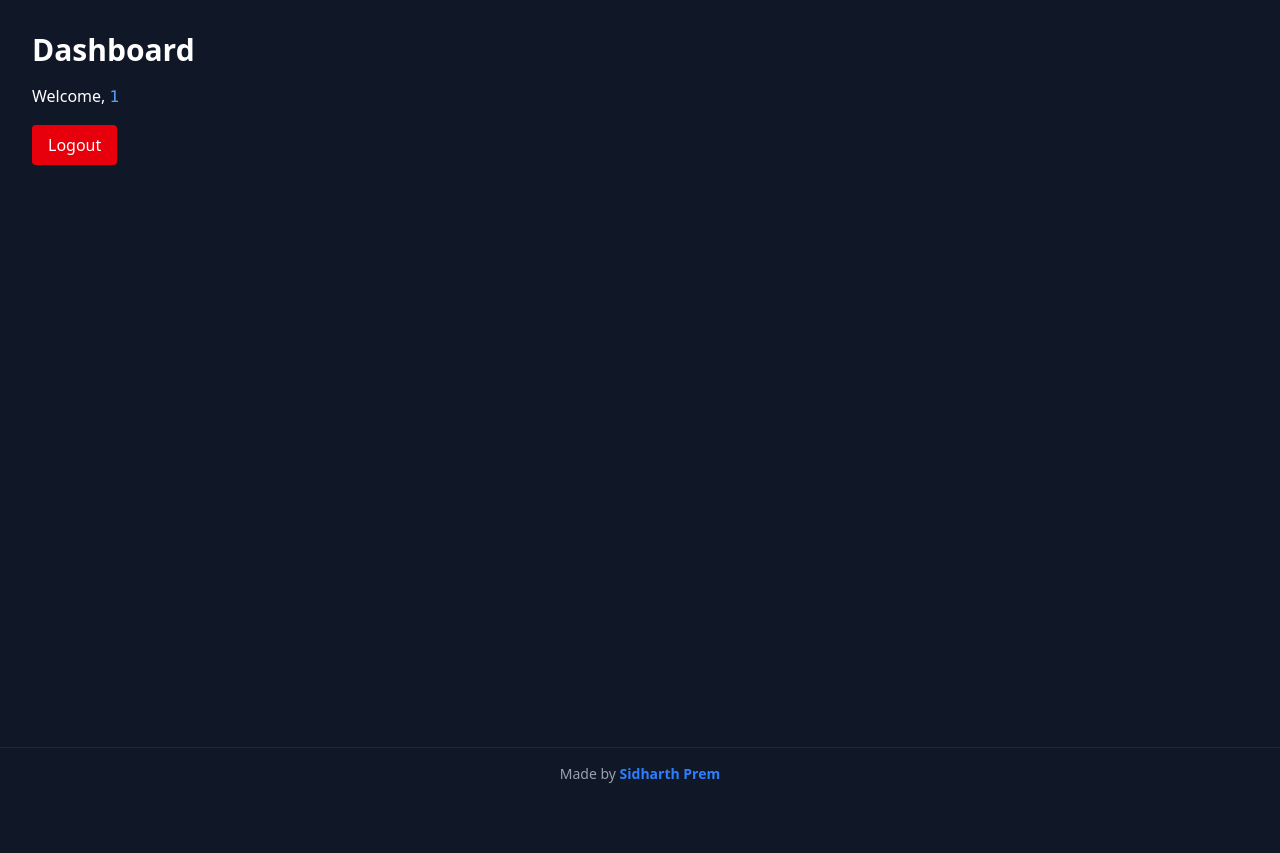
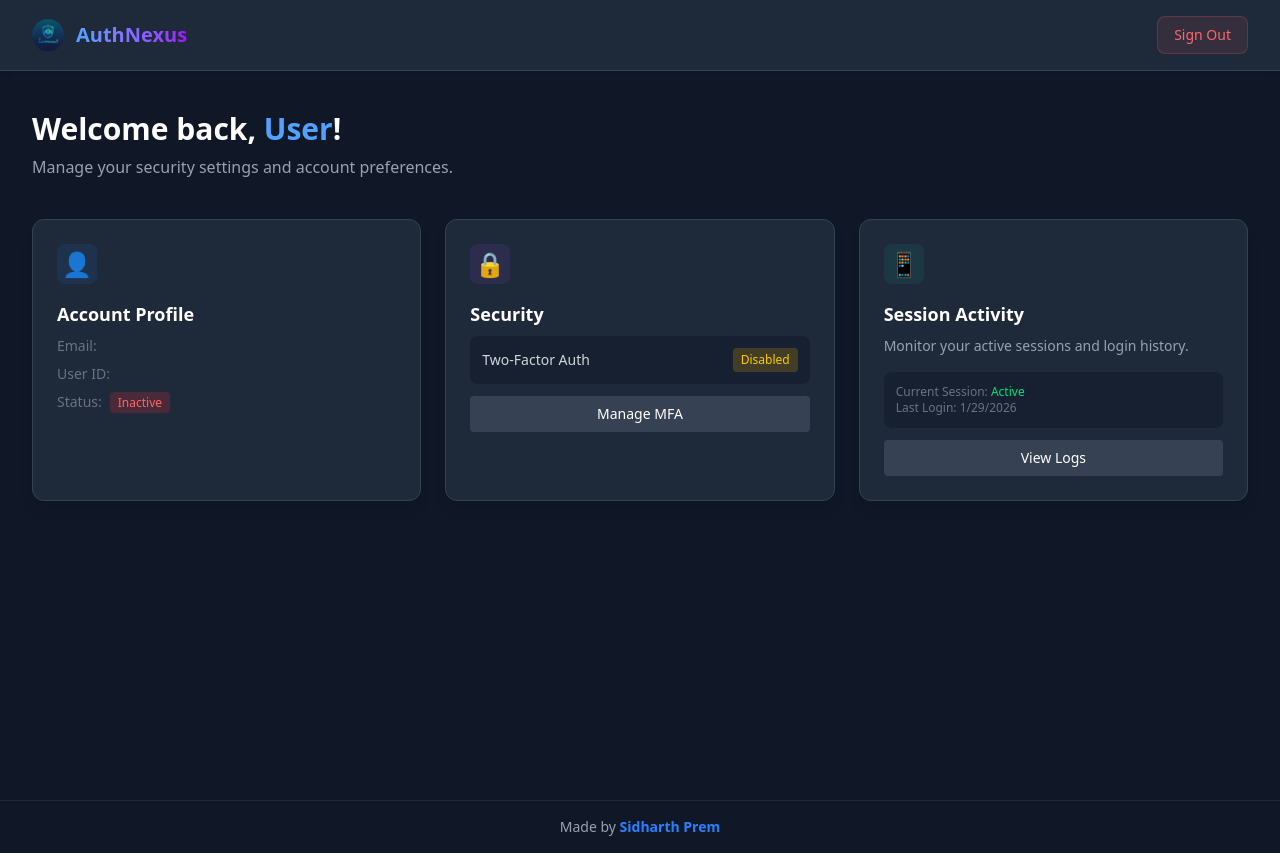
Before and after one commit to sidharthprem310/AuthNexus, a React (Vite) app in the folder frontend/: page /dashboard in a window 1280 px wide. Before the commit the page ends 800 px from the top, so only its background shows below. Built offline with nearby package versions, Linux system fonts and the light colour scheme; no server answers; sample sign-in values are in the browser's storage.

Commit message:
Enhance Dashboard UI: Add /me endpoint and premium dashboard page

```diff
--- a/frontend/src/App.jsx
+++ b/frontend/src/App.jsx
@@ -11,6 +11,8 @@ import Footer from './components/Footer';
 
 import ErrorBoundary from './components/ErrorBoundary';
 
+import Dashboard from './pages/Dashboard';
+
 function ProtectedRoute({ children }) {
   const { user, loading } = useAuth();
   const location = useLocation();
@@ -22,17 +24,6 @@ function ProtectedRoute({ children }) {
   }
 
   return children;
-}
-
-function Dashboard() {
-  const { user, logout } = useAuth();
-  return (
-    <div className="p-8">
-      <h1 className="text-3xl font-bold mb-4">Dashboard</h1>
-      <p className="mb-4">Welcome, <span className="font-mono text-blue-400">{user.sub}</span></p>
-      <button onClick={logout} className="px-4 py-2 bg-red-600 rounded hover:bg-red-700">Logout</button>
-    </div>
-  );
 }
 
 function App() {
--- /dev/null
+++ b/frontend/src/pages/Dashboard.jsx
@@ -0,0 +1,134 @@
+import React, { useEffect, useState } from 'react';
+import axios from 'axios';
+import { useAuth } from '../context/AuthContext';
+import { useNavigate } from 'react-router-dom';
+
+function Dashboard() {
+    const { logout } = useAuth();
+    const navigate = useNavigate();
+    const [userProfile, setUserProfile] = useState(null);
+    const [loading, setLoading] = useState(true);
+
+    useEffect(() => {
+        const fetchProfile = async () => {
+            try {
+                const res = await axios.get('/auth/me');
+                setUserProfile(res.data);
+            } catch (err) {
+                console.error("Failed to fetch profile", err);
+                // If 401, maybe logout? But AuthContext handles that mostly.
+            } finally {
+                setLoading(false);
+            }
+        };
+        fetchProfile();
+    }, []);
+
+    const handleLogout = () => {
+        logout();
+        navigate('/')
+    };
+
+    if (loading) {
+        return (
+            <div className="min-h-screen bg-gray-900 flex items-center justify-center text-white">
+                <div className="animate-spin rounded-full h-12 w-12 border-t-2 border-b-2 border-blue-500"></div>
+            </div>
+        );
+    }
+
+    return (
+        <div className="min-h-screen bg-gray-900 text-gray-100 flex flex-col">
+            {/* Header */}
+            <header className="bg-gray-800 border-b border-gray-700 shadow-md">
+                <div className="max-w-7xl mx-auto px-4 sm:px-6 lg:px-8 py-4 flex justify-between items-center">
+                    <div className="flex items-center space-x-3">
+                        <img src="/logo.png" alt="Logo" className="h-8 w-8" />
+                        <h1 className="text-xl font-bold bg-clip-text text-transparent bg-gradient-to-r from-blue-400 to-purple-600">
+                            AuthNexus
+                        </h1>
+                    </div>
+                    <button
+                        onClick={handleLogout}
+                        className="px-4 py-2 text-sm font-medium text-red-400 bg-red-400/10 rounded-lg hover:bg-red-400/20 transition border border-red-400/20"
+                    >
+                        Sign Out
+                    </button>
+                </div>
+            </header>
+
+            {/* Main Content */}
+            <main className="flex-grow max-w-7xl mx-auto px-4 sm:px-6 lg:px-8 py-10 w-full">
+
+                {/* Welcome Section */}
+                <div className="mb-10">
+                    <h2 className="text-3xl font-bold text-white mb-2">
+                        Welcome back, <span className="text-blue-400">{userProfile?.email || 'User'}</span>!
+                    </h2>
+                    <p className="text-gray-400">Manage your security settings and account preferences.</p>
+                </div>
+
+                {/* Dashboard Grid */}
+                <div className="grid grid-cols-1 md:grid-cols-2 lg:grid-cols-3 gap-6">
+
+                    {/* Account Info Card */}
+                    <div className="bg-gray-800 rounded-xl p-6 border border-gray-700 shadow-lg hover:border-blue-500/50 transition duration-300">
+                        <div className="h-10 w-10 bg-blue-500/10 rounded-lg flex items-center justify-center mb-4">
+                            <span className="text-2xl">👤</span>
+                        </div>
+                        <h3 className="text-lg font-semibold text-white mb-2">Account Profile</h3>
+                        <div className="space-y-2 text-sm text-gray-400">
+                            <p><span className="text-gray-500">Email:</span> {userProfile?.email}</p>
+                            <p><span className="text-gray-500">User ID:</span> <span className="font-mono text-xs">{userProfile?.id}</span></p>
+                            <p><span className="text-gray-500">Status:</span>
+                                <span className={`ml-2 px-2 py-0.5 rounded text-xs ${userProfile?.is_active ? 'bg-green-500/20 text-green-400' : 'bg-red-500/20 text-red-400'}`}>
+                                    {userProfile?.is_active ? 'Active' : 'Inactive'}
+                                </span>
+                            </p>
+                        </div>
+                    </div>
+
+                    {/* Security Card */}
+                    <div className="bg-gray-800 rounded-xl p-6 border border-gray-700 shadow-lg hover:border-purple-500/50 transition duration-300">
+                        <div className="h-10 w-10 bg-purple-500/10 rounded-lg flex items-center justify-center mb-4">
+                            <span className="text-2xl">🔒</span>
+                        </div>
+                        <h3 className="text-lg font-semibold text-white mb-2">Security</h3>
+                        <div className="space-y-3">
+                            <div className="flex justify-between items-center bg-gray-900/50 p-3 rounded-lg">
+                                <span className="text-sm text-gray-300">Two-Factor Auth</span>
+                                <span className={`text-xs px-2 py-1 rounded ${userProfile?.is_mfa_enabled ? 'bg-green-500/20 text-green-400' : 'bg-yellow-500/20 text-yellow-400'}`}>
+                                    {userProfile?.is_mfa_enabled ? 'Enabled' : 'Disabled'}
+                                </span>
+                            </div>
+                            <button className="w-full py-2 text-sm font-medium text-white bg-gray-700 rounded hover:bg-gray-600 transition">
+                                Manage MFA
+                            </button>
+                        </div>
+                    </div>
+
+                    {/* Devices / Audit Placeholder */}
+                    <div className="bg-gray-800 rounded-xl p-6 border border-gray-700 shadow-lg hover:border-teal-500/50 transition duration-300">
+                        <div className="h-10 w-10 bg-teal-500/10 rounded-lg flex items-center justify-center mb-4">
+                            <span className="text-2xl">📱</span>
+                        </div>
+                        <h3 className="text-lg font-semibold text-white mb-2">Session Activity</h3>
+                        <p className="text-sm text-gray-400 mb-4">
+                            Monitor your active sessions and login history.
+                        </p>
+                        <div className="text-xs text-gray-500 bg-gray-900/50 p-3 rounded-lg mb-3">
+                            <p>Current Session: <span className="text-green-400">Active</span></p>
+                            <p>Last Login: {new Date().toLocaleDateString()}</p>
+                        </div>
+                        <button className="w-full py-2 text-sm font-medium text-white bg-gray-700 rounded hover:bg-gray-600 transition">
+                            View Logs
+                        </button>
+                    </div>
+
+                </div>
+            </main>
+        </div>
+    );
+}
+
+export default Dashboard;
```
Also changed, not shown: 2 other files (tests, documents, lock files or other folders).
